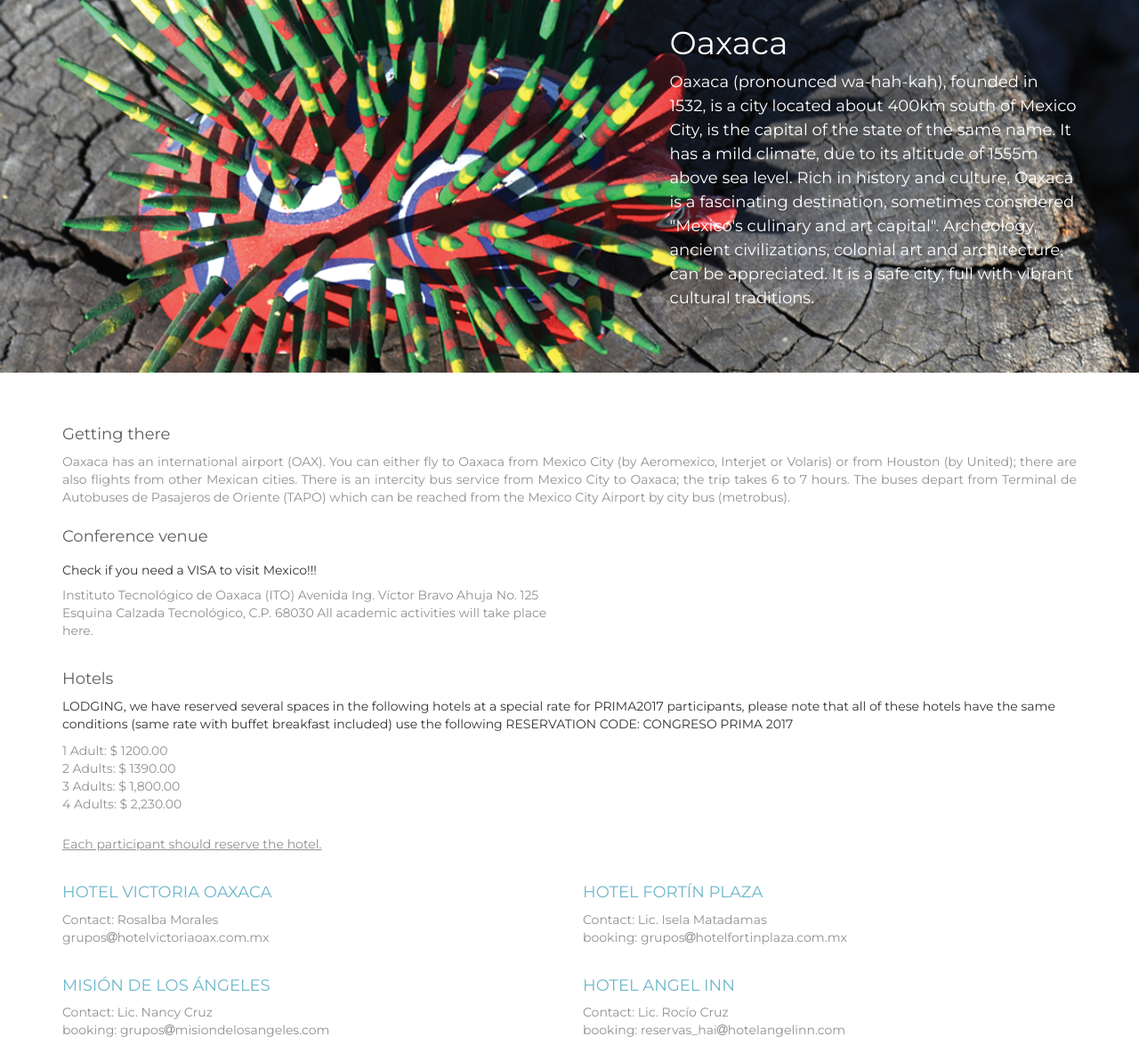
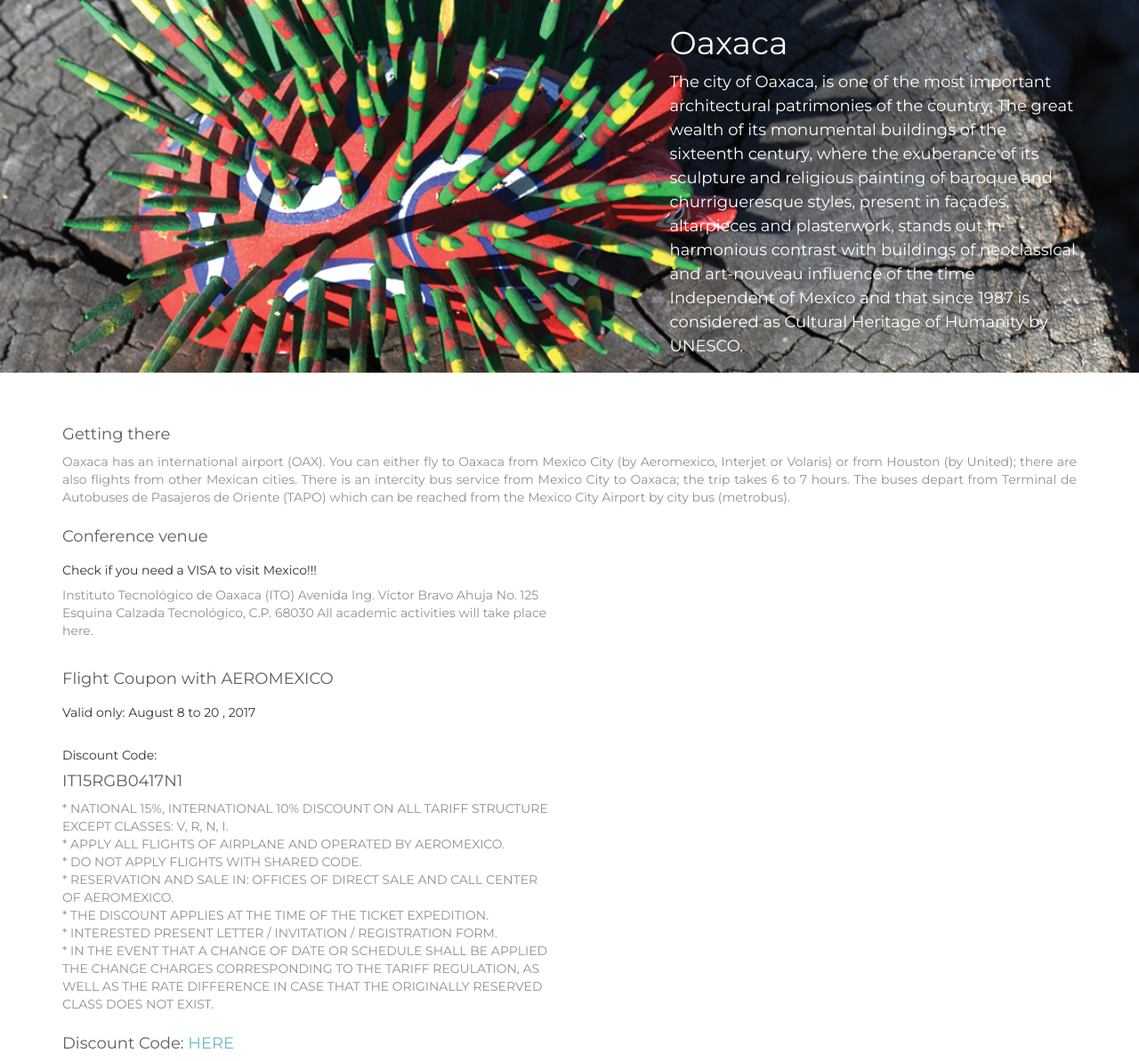
Before and after one commit to miguel-mx/PRIMA, a PHP site: template views/oaxaca.html.twig in a window 1280 px wide. Shown: the part 81-1274 px from the top of the page at 89% size. Run offline with PHP 8.4, Linux system fonts and the light colour scheme; the template is opened without the code that fills it, so the values that code supplies are empty; some libraries are stand-ins or nearby versions; some web fonts are replaced.

Commit message:
FLight Coupon

```diff
--- a/views/oaxaca.html.twig
+++ b/views/oaxaca.html.twig
@@ -10,8 +10,7 @@
                     <h1>Oaxaca</h1>
                     <p class="text-left">
                         <h4>
-                        Oaxaca (pronounced wa-hah-kah), founded in 1532, is a city located about 400km south of Mexico City, is the capital of the state of the same name. It has a mild climate, due to its altitude of 1555m above sea level. Rich in history and culture, Oaxaca is a fascinating destination, sometimes considered "Mexico's culinary and art capital". Archeology, ancient civilizations, colonial art and architecture, can be appreciated. It is a safe city, full with vibrant cultural traditions.
-                        </h4>
+                        The city of Oaxaca, is one of the most important architectural patrimonies of the country; The great wealth of its monumental buildings of the sixteenth century, where the exuberance of its sculpture and religious painting of baroque and churrigueresque styles, present in façades, altarpieces and plasterwork, stands out in harmonious contrast with buildings of neoclassical and art-nouveau influence of the time Independent of Mexico and that since 1987 is considered as Cultural Heritage of Humanity by UNESCO.                        </h4>
                     </p>
                 </div>
             </div>
@@ -39,6 +38,27 @@
                     Instituto Tecnológico de Oaxaca (ITO)
                     Avenida Ing. Víctor Bravo Ahuja No. 125 Esquina Calzada Tecnológico, C.P. 68030
                     All academic activities will take place here.
+                </p>
+            </div>
+        </div>
+
+        <h4>Flight Coupon with AEROMEXICO</h4>
+        <div class="row">
+
+            <div class="col-lg-6">
+                <h5> Valid only: August 8 to 20 , 2017 </h5> <br>
+                Discount Code:<h4>IT15RGB0417N1</h4>
+
+
+                <p class="oaxaca-p">
+                    * NATIONAL 15%, INTERNATIONAL 10% DISCOUNT ON ALL TARIFF STRUCTURE EXCEPT CLASSES: V, R, N, I. <br>
+                    * APPLY ALL FLIGHTS OF AIRPLANE AND OPERATED BY AEROMEXICO.<br>
+                    * DO NOT APPLY FLIGHTS WITH SHARED CODE.<br>
+                    * RESERVATION AND SALE IN: OFFICES OF DIRECT SALE AND CALL CENTER OF AEROMEXICO.<br>
+                    * THE DISCOUNT APPLIES AT THE TIME OF THE TICKET EXPEDITION.<br>
+                    * INTERESTED PRESENT LETTER / INVITATION / REGISTRATION FORM.<br>
+                    * IN THE EVENT THAT A CHANGE OF DATE OR SCHEDULE SHALL BE APPLIED THE CHANGE CHARGES CORRESPONDING TO THE TARIFF REGULATION, AS WELL AS THE RATE DIFFERENCE IN CASE THAT THE ORIGINALLY RESERVED CLASS DOES NOT EXIST.<br>
+                    <h4>Discount Code: <a href="img/aeromexico.pdf" target="_blank">HERE </a></h4>
                 </p>
             </div>
         </div>
```
Also changed, not shown: views/home.html.twig (+19 -0 lines), web/img/banner5.png (added), web/img/boleto.png (added), 1 other file.
